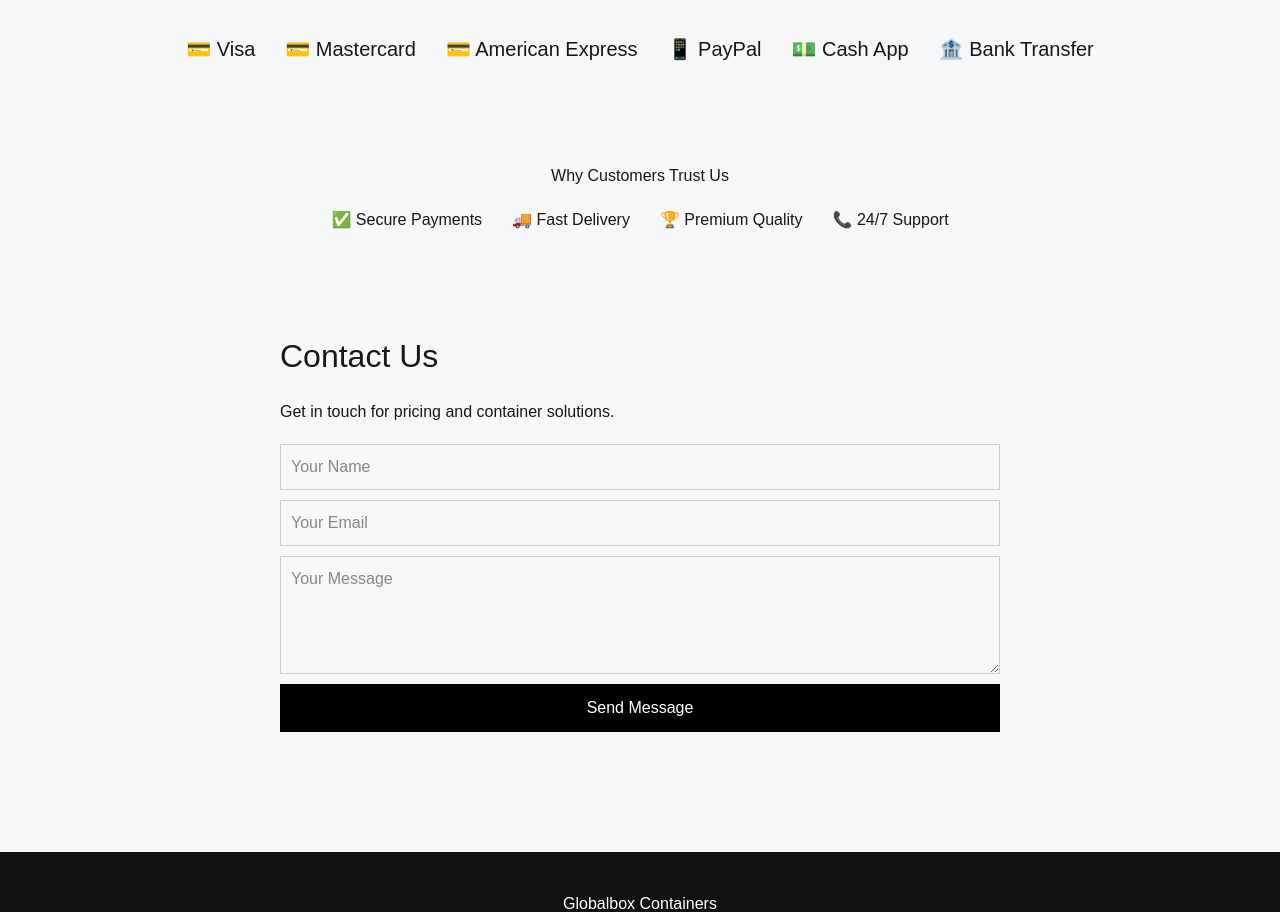
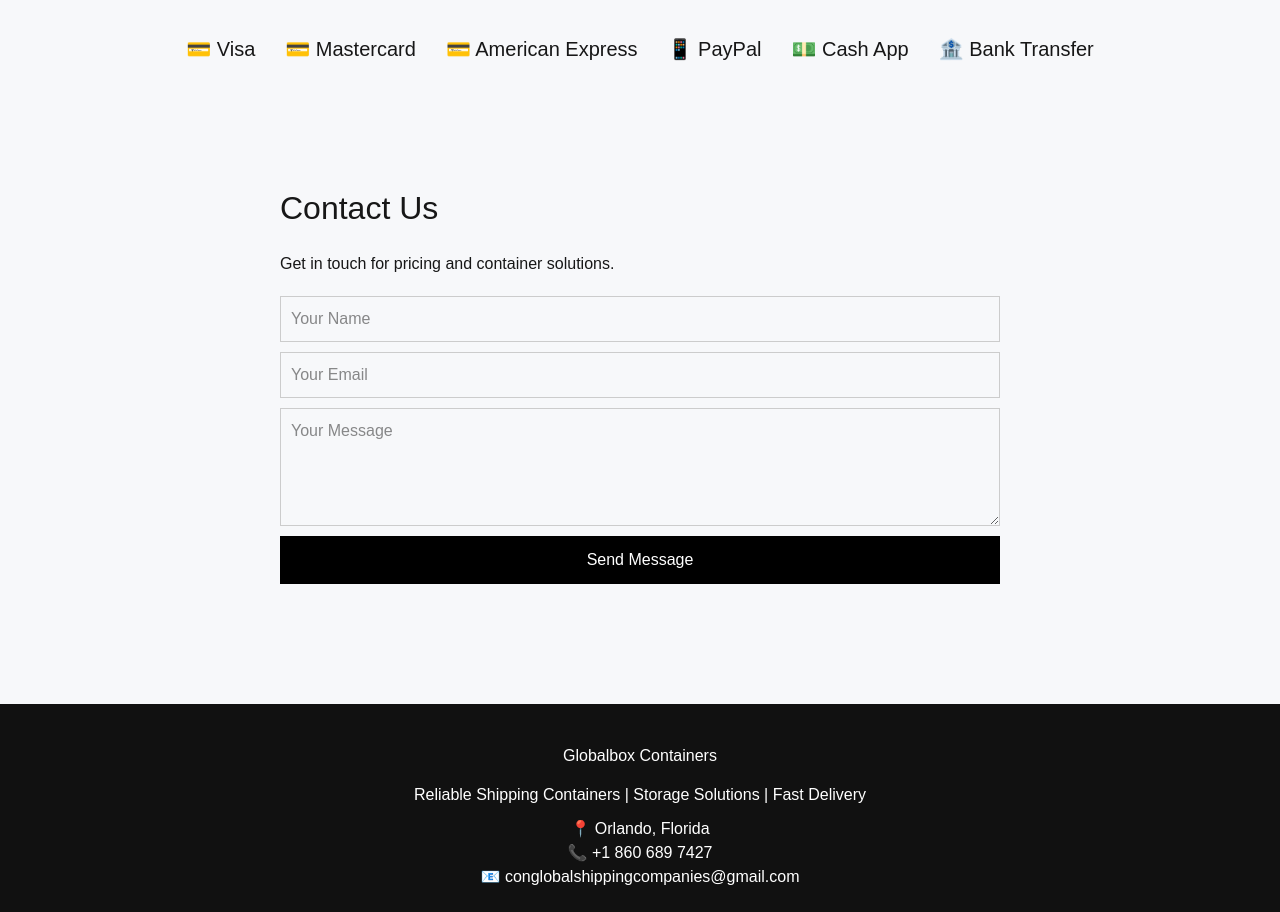
Before and after one commit to GlobalboxShippingCo/globalbox-containers, a Next.js app: page / in a window 1280 px wide. Shown: the part 2984-3896 px from the top of the page. Built offline with nearby package versions, Linux system fonts and the light colour scheme.

Commit message:
Initial website commit

```diff
--- a/app/page.tsx
+++ b/app/page.tsx
@@ -553,30 +553,6 @@ export default function Home() {
   </div>
 </section>
 
-{/* TRUST BADGES */}
-<section
-  style={{
-    padding: "40px 20px",
-    textAlign: "center",
-  }}
->
-  <h2>Why Customers Trust Us</h2>
-
-  <div
-    style={{
-      display: "flex",
-      justifyContent: "center",
-      gap: "30px",
-      flexWrap: "wrap",
-      marginTop: "20px",
-    }}
-  >
-    <div>✅ Secure Payments</div>
-    <div>🚚 Fast Delivery</div>
-    <div>🏆 Premium Quality</div>
-    <div>📞 24/7 Support</div>
-  </div>
-</section>
 
        {/* CONTACT SECTION */}
 <section style={{
```
